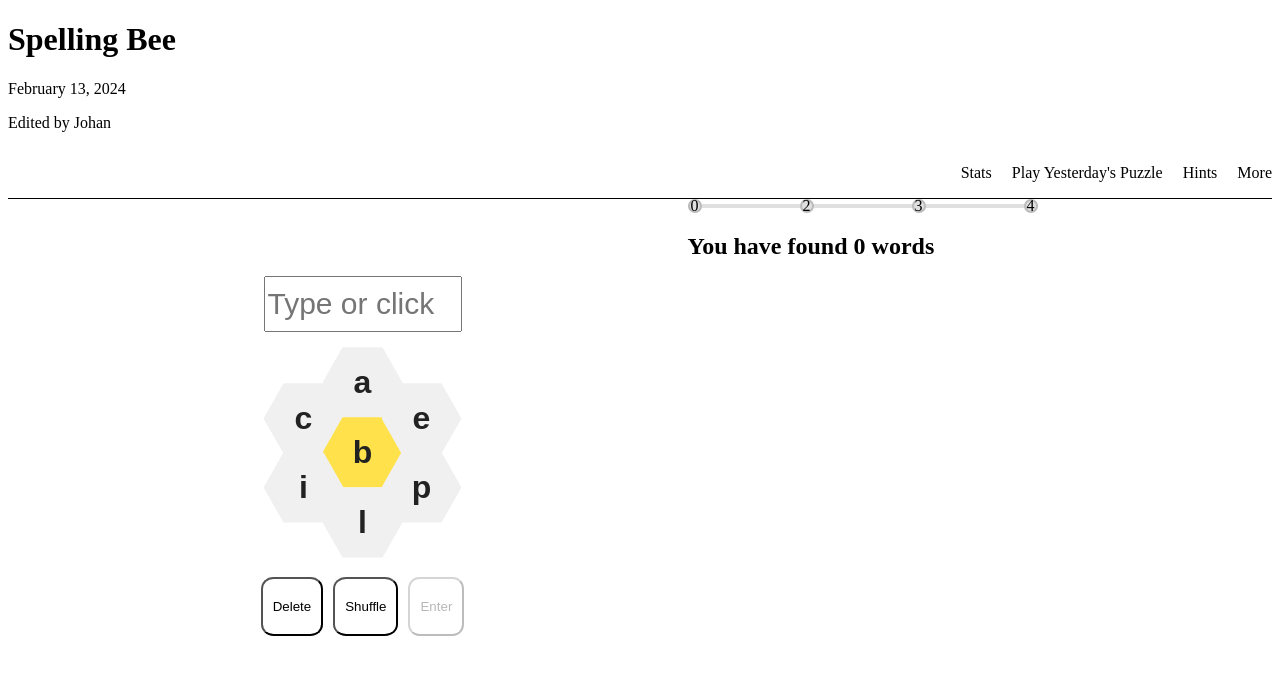
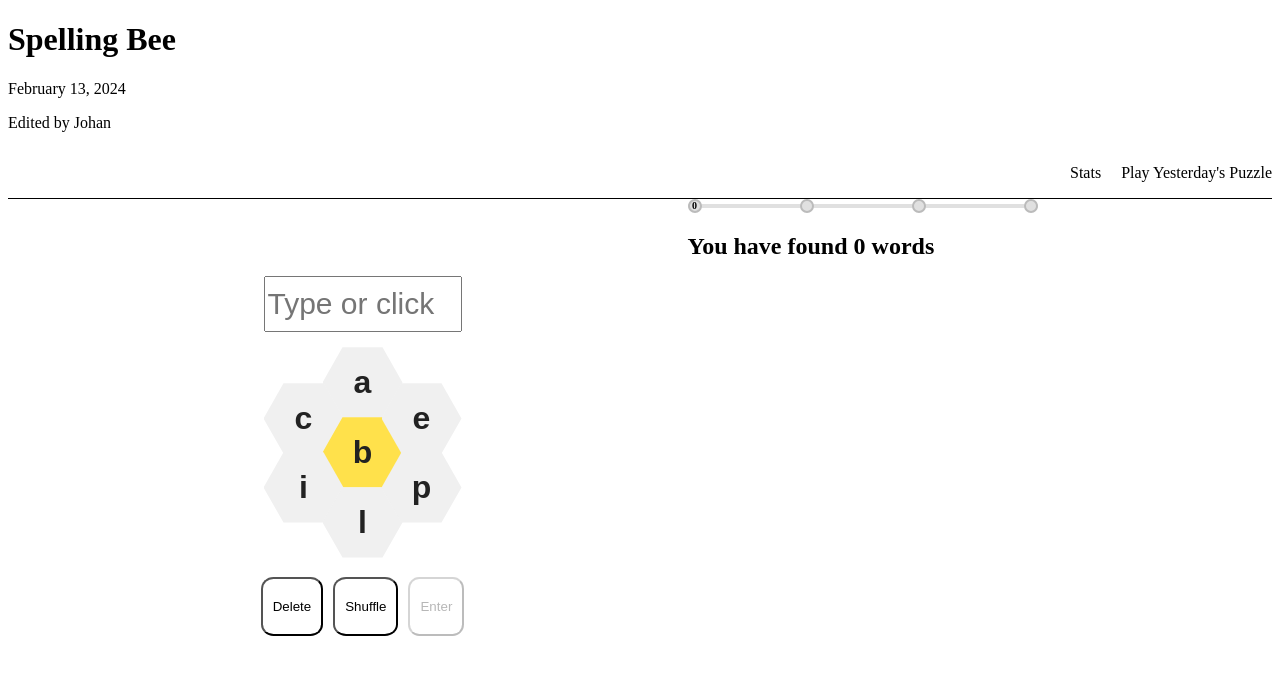
Before and after one commit to johanperjulius1/spelling-bee, a React (Vite) app: page / in a window 1280 px wide. Shown: the top 674 px of the page. Built offline with nearby package versions, Linux system fonts and the light colour scheme.

Commit message:
working on progress bar

```diff
--- a/public/api/data.json
+++ b/public/api/data.json
@@ -13,6 +13,7 @@
                 "l",
                 "p"
             ],
+            "maxPoints": 100,
             "validLetters": [
                 "b",
                 "a",
--- a/src/components/Header.jsx
+++ b/src/components/Header.jsx
@@ -20,12 +20,6 @@
           <li className={styles["nav-list__item"]}>
             <a href="#puzzle">Play Yesterday's Puzzle</a>
           </li>
-          <li className={styles["nav-list__item"]}>
-            <a href="#hints">Hints</a>
-          </li>
-          <li className={styles["nav-list__item"]}>
-            <a href="#more">More</a>
-          </li>
         </ul>
       </nav>
     </header>
--- a/src/components/PointSection/PointSection.jsx
+++ b/src/components/PointSection/PointSection.jsx
@@ -2,20 +2,82 @@
 import { useGame } from "../../hooks/useGame";
 
 export default function PointSection() {
-  const { foundWords, score } = useGame();
-  const listOfWords = foundWords.map(foundWord => <li>{foundWord}</li>)
+  const { foundWords, score, maxPoints } = useGame();
+
+  const progressPercentage =
+    maxPoints > 0 ? Math.min((score / maxPoints) * 100, 100) : 0;
+
+  const calculateLevel = (currentPoints, total) => {
+    if (total === 0) return 0;
+    const percentage = (currentPoints / total) * 100;
+    if (percentage >= 75) return 4;
+    if (percentage >= 50) return 3;
+    if (percentage >= 25) return 2;
+    if (percentage > 0) return 1;
+    return 0;
+  };
+
+  const currentLevel = calculateLevel(score, maxPoints);
+  const listOfWords = foundWords.map((foundWord, index) => (
+    <li key={index}>{foundWord}</li>
+  ));
+
   return (
     <aside className={styles["points-container"]}>
       <div className={styles["progress-container"]}>
-        <div className={`${styles.circle} ${styles.one} ${styles.active}`}>
-          {score}
+        <div
+          className={styles.progress}
+          style={{ width: `${progressPercentage}%` }}
+        />
+        <div
+          className={`${styles.circle} ${styles.one} ${
+            currentLevel === 1
+              ? styles.active
+              : currentLevel > 1
+                ? styles.completed
+                : ""
+          }`}
+        >
+          {currentLevel === 1 ? score : "0"}
         </div>
-        <div className={`${styles.circle} ${styles.two}`}>2</div>
-        <div className={`${styles.circle} ${styles.three}`}>3</div>
-        <div className={`${styles.circle} ${styles.four}`}>4</div>
+        <div
+          className={`${styles.circle} ${styles.two} ${
+            currentLevel === 2
+              ? styles.active
+              : currentLevel > 2
+                ? styles.completed
+                : ""
+          }`}
+        >
+          {currentLevel === 2 ? score : ""}
+        </div>
+        <div
+          className={`${styles.circle} ${styles.three} ${
+            currentLevel === 3
+              ? styles.active
+              : currentLevel > 3
+                ? styles.completed
+                : ""
+          }`}
+        >
+          {currentLevel === 3 ? score : ""}
+        </div>
+        <div
+          className={`${styles.circle} ${styles.four} ${
+            currentLevel === 4
+              ? styles.active
+              : currentLevel > 4
+                ? styles.completed
+                : ""
+          }`}
+        >
+          {currentLevel === 4 ? score : ""}
+        </div>
       </div>
       <section className={styles["wordlist-container"]}>
-        <h2 className={styles["wordlist-title"]}>You have found {foundWords.length} words</h2>
+        <h2 className={styles["wordlist-title"]}>
+          You have found {foundWords.length} words
+        </h2>
         <ul className={styles["wordlist-words"]}>{listOfWords}</ul>
       </section>
     </aside>
--- a/src/components/PointSection/points-section.module.css
+++ b/src/components/PointSection/points-section.module.css
@@ -1,38 +1,66 @@
 .points-container {
-
 }
 
 .progress-container {
   display: flex;
   flex-direction: row;
   justify-content: space-between;
+  max-width: 100%;
   position: relative;
+  width: 350px;
   z-index: 1;
-  max-width: 100%;
-  width: 350px;
 }
 
 .progress-container::before {
   background-color: #e0e0e0;
   content: "";
   height: 4px;
+  left: 0;
   position: absolute;
   top: 50%;
   transform: translateY(-50%);
+  width: 100%;
+  z-index: -1;
+}
+
+.progress {
+  background-color: e0e0e0;
+  height: 4px;
   left: 0;
-  width: 100%;
+  position: absolute;
+  top: 50%;
+  transform: translateY(-50%);
+  transition: 0.3s ease;
+  width: 0%;
   z-index: -1;
 }
 
 .circle {
   align-items: center;
+  background-color: #e0e0e0;
   border-radius: 50%;
   border: 2px solid #bbb;
-  background-color: #e0e0e0;
   display: flex;
+  font-size: 10px;
+  font-weight: bold;
   height: 10px;
   justify-content: center;
   transition: 0.4s ease;
   width: 10px;
   z-index: 1;
 }
+
+.circle.active {
+  background-color: #f2ee0f;
+  border-color: #f2ee0f;
+  color: #000;
+  font-size:10px;
+  height: 30px;
+  width: 30px;
+}
+
+.circle.completed {
+  background-color: #f2ee0f;
+  border-color: #f2ee0f;
+  font-size: 0;
+}
--- a/src/contexts/GameProvider.jsx
+++ b/src/contexts/GameProvider.jsx
@@ -51,6 +51,7 @@
         addFoundWord,
         score,
         setScore,
+        maxPoints: todaysGame?.maxPoints || 0,
       }}
     >
       {children}
```
